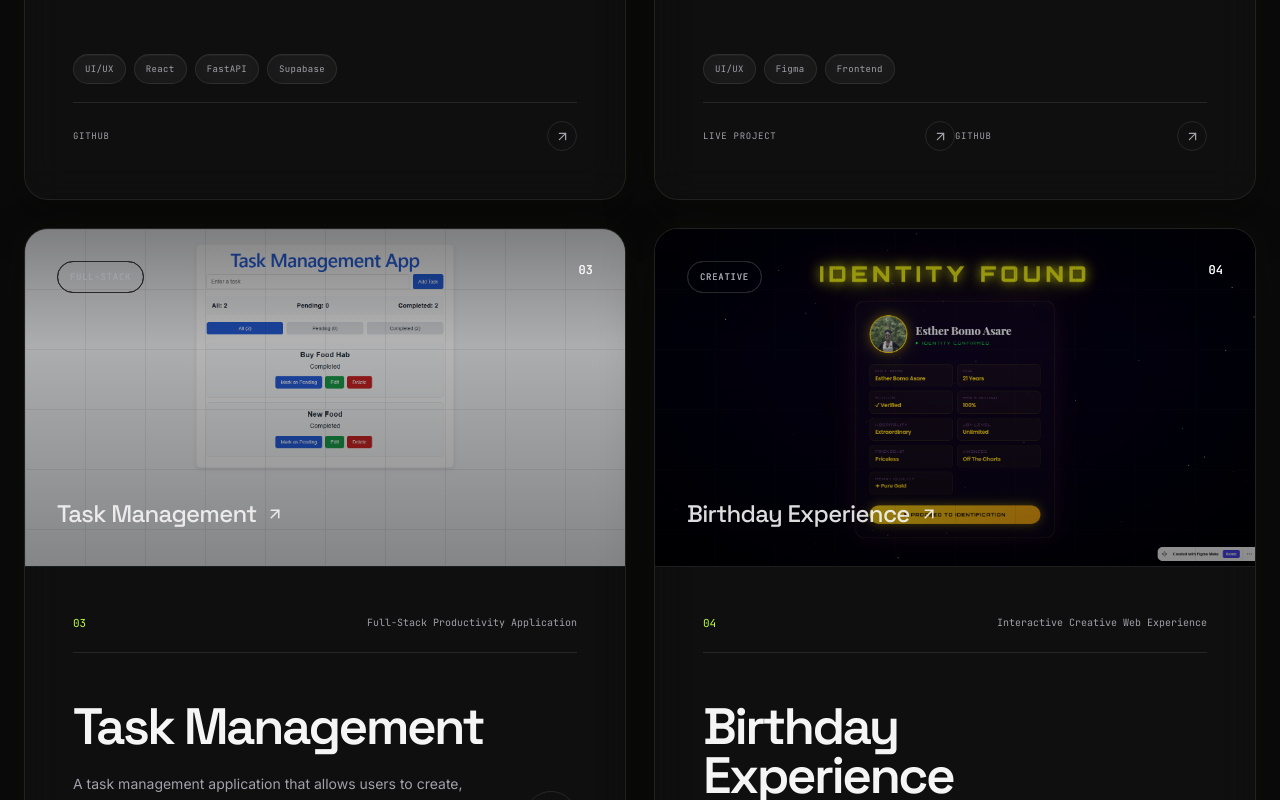
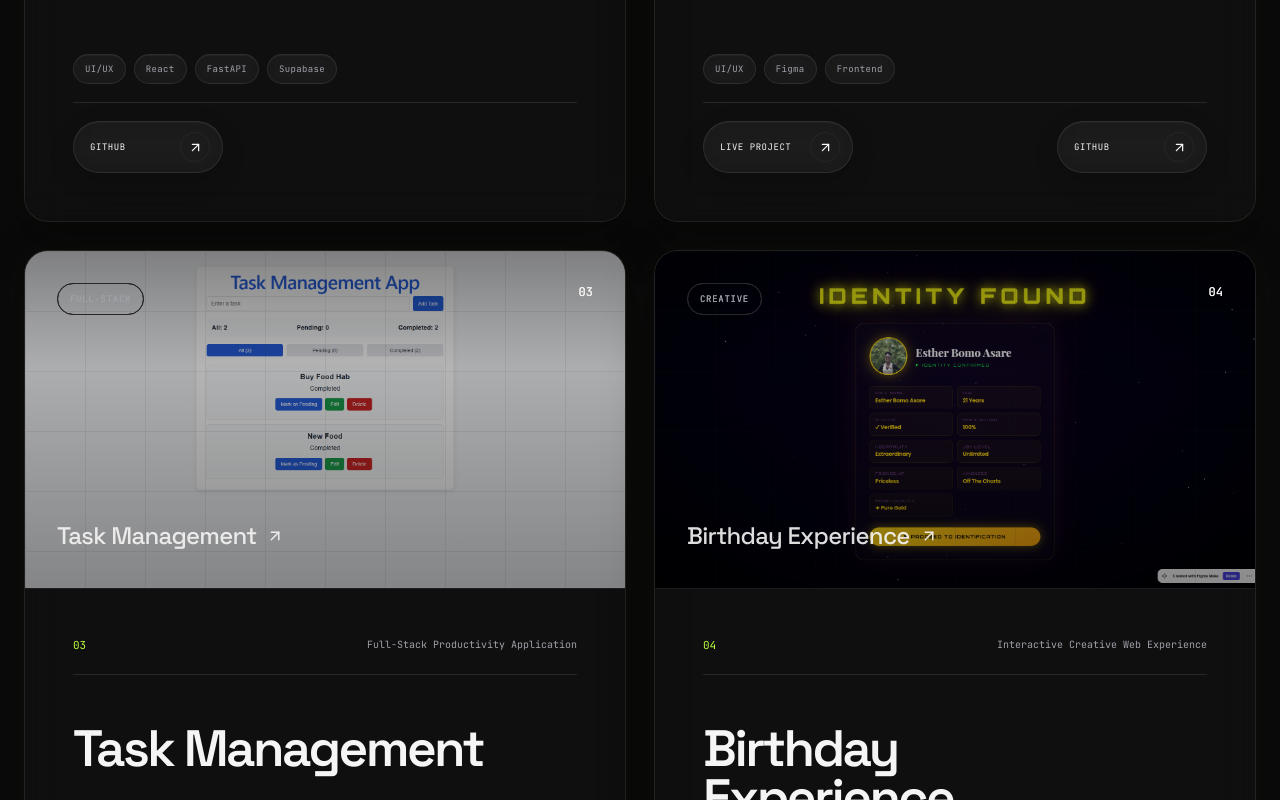
Before and after one commit to josephamuasi001/MY-PORTFOLIO, a React (Vite) app in the folder frontend/: page / in a window 1280 px wide. Shown: the part 1920-2720 px from the top of the page. Built offline with nearby package versions, Linux system fonts and the light colour scheme; no server answers.

Commit message:
feat: enhance project action buttons with new styling and hover effects

```diff
--- a/frontend/src/sections/Projects.css
+++ b/frontend/src/sections/Projects.css
@@ -793,23 +793,54 @@
   transition: color 0.3s ease;
 }
 
+/* =================================
+   PROJECT ACTION BUTTONS
+================================= */
+
 .project-action {
-  display: flex;
+  display: inline-flex;
 
   align-items: center;
-
   justify-content: space-between;
 
-  flex: 1;
+  gap: 14px;
 
-  gap: 20px;
+  min-width: 150px;
 
-  color: inherit;
+  padding: 10px 12px 10px 16px;
+
+  border: 1px solid rgba(255, 255, 255, 0.09);
+
+  border-radius: 999px;
+
+  background: rgba(255, 255, 255, 0.035);
+
+  color: var(--color-text);
+
+  font-family: var(--font-mono);
+
+  font-size: 9px;
+
+  letter-spacing: 0.06em;
 
   text-decoration: none;
 
-  transition: color 0.3s ease;
+  backdrop-filter: blur(14px);
+
+  -webkit-backdrop-filter: blur(14px);
+
+  box-shadow:
+    inset 0 1px 0 rgba(255, 255, 255, 0.04),
+    0 8px 25px rgba(0, 0, 0, 0.2);
+
+  transition:
+    transform 0.3s ease,
+    color 0.3s ease,
+    border-color 0.3s ease,
+    background 0.3s ease,
+    box-shadow 0.3s ease;
 }
+
 
 .project-action:hover {
   color: var(--color-accent);
```
